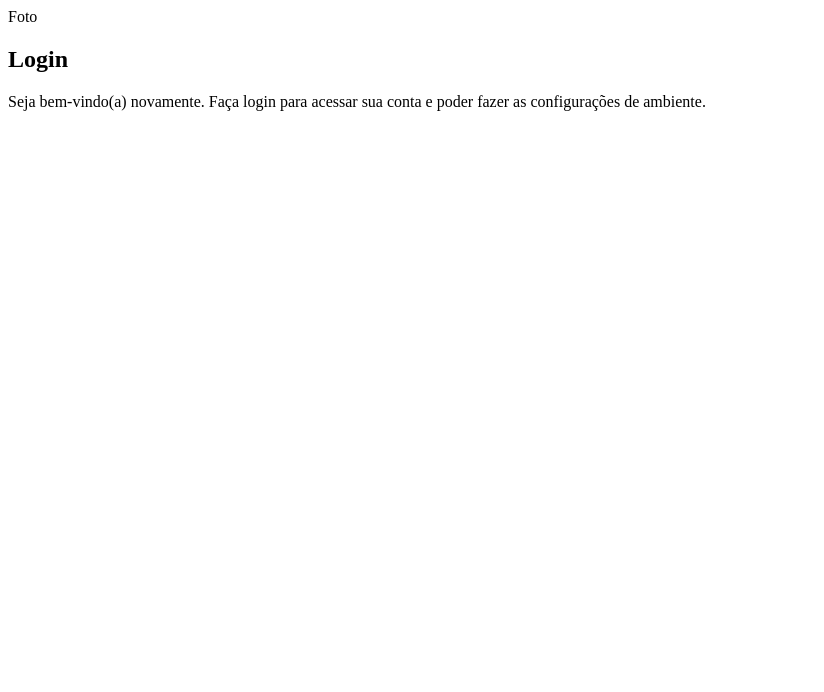
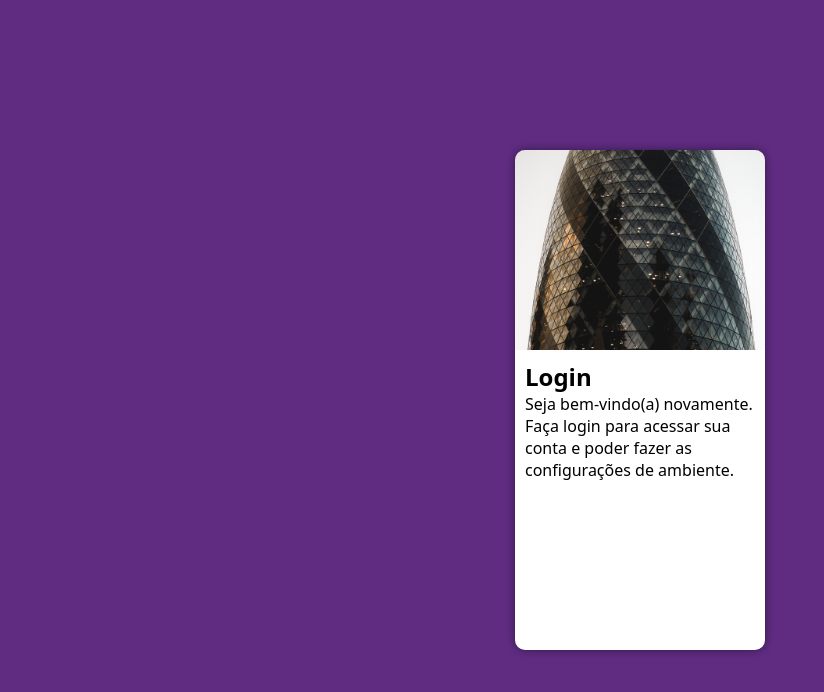
Before and after one commit to dsempresa/projeto-login, a plain HTML site: page index.html in a window 1280 px wide. Shown: the whole page, without its empty margins (0-824 px from the left). Drawn offline with Linux system fonts and the light colour scheme.

Commit message:
tela de celular

```diff
--- a/estilos/style.css
+++ b/estilos/style.css
@@ -5,3 +5,49 @@
     Verde: #49a09d
     Lilás: #5f2c82
 */
+
+* {
+    font-family: system-ui, -apple-system, BlinkMacSystemFont, 'Segoe UI', Roboto, Oxygen, Ubuntu, Cantarell, 'Open Sans', 'Helvetica Neue', sans-serif;
+    padding: 0px;
+    margin: 0px;
+    box-sizing: border-box;
+}
+
+body, html {
+    background-color: #5f2c82;
+    height: 100vh;
+    width: 100vw;
+}
+
+main {
+    position: relative;
+    height: 100vh;
+    width: 100vw;
+}
+
+section#login {
+    position: absolute;
+    top: 50%;
+    left: 50%;
+    transform: translate(-50%, -50%);
+    overflow: hidden;
+    background-color: white;
+    width: 250px;
+    height: 500px;
+    border-radius: 10px;
+    box-shadow: 0px 0px 10px rgba(0, 0, 0, 0.450);
+}
+
+section#login > div#imagem {
+    display: block;
+    background: #5f2c82 url(../imagens/pexels-lawlesscapture-13737562.jpg) no-repeat;
+    background-size: cover;
+    background-position: left bottom;
+    height: 200px;
+}
+
+section#login > div#formulario {
+    display: block;
+    padding: 10px;
+
+}
--- a/index.html
+++ b/index.html
@@ -11,7 +11,7 @@
     <main>
         <section id="login">
             <div id="imagem">
-                Foto
+
             </div>
             <div id="formulario">
                 <h1>Login</h1>
```
